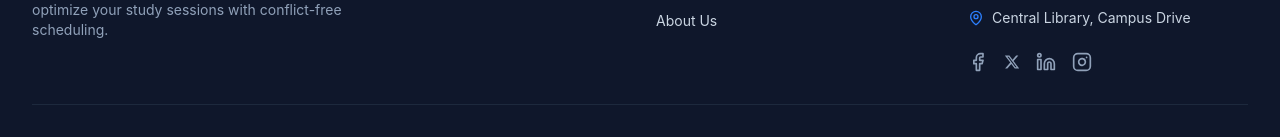
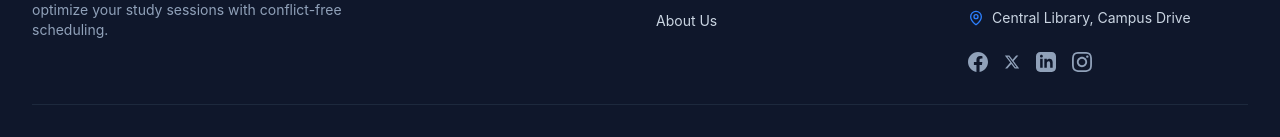
Before and after one commit to raihanuIR/StudyNook-Client, a React (Vite) app: page / in a window 1280 px wide. Shown: the part 2371-2508 px from the top of the page. Built offline with nearby package versions, Linux system fonts and the light colour scheme; no server answers.

Commit message:
fix: replace brand icon imports with inline SVGs in Footer

```diff
--- a/src/components/Footer.jsx
+++ b/src/components/Footer.jsx
@@ -1,6 +1,6 @@
 import React from 'react';
 import { Link } from 'react-router-dom';
-import { Mail, Phone, MapPin, Facebook, Linkedin, Instagram } from 'lucide-react';
+import { Mail, Phone, MapPin } from 'lucide-react';
 
 const Footer = () => {
   return (
@@ -30,7 +30,7 @@
                 <Link to="/rooms" className="text-sm hover:text-white transition-colors">Rooms</Link>
               </li>
               <li>
-                <span className="text-sm cursor-pointer hover:text-white transition-colors">About Us</span>
+                <Link to="/rooms" className="text-sm hover:text-white transition-colors">About Us</Link>
               </li>
             </ul>
           </div>
@@ -55,20 +55,29 @@
 
             {/* Social Icons */}
             <div className="mt-6 flex items-center gap-4">
-              <a href="#" className="text-slate-400 hover:text-white transition-colors">
-                <Facebook className="w-5 h-5" />
+              {/* Facebook */}
+              <a href="#" className="text-slate-400 hover:text-white transition-colors" aria-label="Facebook">
+                <svg className="w-5 h-5 fill-current" viewBox="0 0 24 24">
+                  <path d="M24 12.073c0-6.627-5.373-12-12-12s-12 5.373-12 12c0 5.99 4.388 10.954 10.125 11.854v-8.385H7.078v-3.47h3.047V9.43c0-3.007 1.792-4.669 4.533-4.669 1.312 0 2.686.235 2.686.235v2.953H15.83c-1.491 0-1.956.925-1.956 1.874v2.25h3.328l-.532 3.47h-2.796v8.385C19.612 23.027 24 18.062 24 12.073z"/>
+                </svg>
               </a>
-              {/* Custom SVG for the new X logo */}
+              {/* X logo */}
               <a href="#" className="text-slate-400 hover:text-white transition-colors" aria-label="X (formerly Twitter)">
                 <svg className="w-4 h-4 fill-current" viewBox="0 0 24 24">
                   <path d="M18.244 2.25h3.308l-7.227 8.26 8.502 11.24H16.17l-5.214-6.817L4.99 21.75H1.68l7.73-8.835L1.254 2.25H8.08l4.713 6.231zm-1.161 17.52h1.833L7.084 4.126H5.117z"/>
                 </svg>
               </a>
-              <a href="#" className="text-slate-400 hover:text-white transition-colors">
-                <Linkedin className="w-5 h-5" />
+              {/* LinkedIn */}
+              <a href="#" className="text-slate-400 hover:text-white transition-colors" aria-label="LinkedIn">
+                <svg className="w-5 h-5 fill-current" viewBox="0 0 24 24">
+                  <path d="M19 0h-14c-2.761 0-5 2.239-5 5v14c0 2.761 2.239 5 5 5h14c2.762 0 5-2.239 5-5v-14c0-2.761-2.238-5-5-5zm-11 19h-3v-11h3v11zm-1.5-12.268c-.966 0-1.75-.79-1.75-1.764s.784-1.764 1.75-1.764 1.75.79 1.75 1.764-.783 1.764-1.75 1.764zm13.5 12.268h-3v-5.604c0-3.368-4-3.113-4 0v5.604h-3v-11h3v1.765c1.396-2.586 7-2.777 7 2.476v6.759z"/>
+                </svg>
               </a>
-              <a href="#" className="text-slate-400 hover:text-white transition-colors">
-                <Instagram className="w-5 h-5" />
+              {/* Instagram */}
+              <a href="#" className="text-slate-400 hover:text-white transition-colors" aria-label="Instagram">
+                <svg className="w-5 h-5 fill-current" viewBox="0 0 24 24">
+                  <path d="M12 2.163c3.204 0 3.584.012 4.85.07 3.252.148 4.771 1.691 4.919 4.919.058 1.265.069 1.645.069 4.849 0 3.205-.012 3.584-.069 4.849-.149 3.225-1.664 4.771-4.919 4.919-1.266.058-1.644.07-4.85.07-3.204 0-3.584-.012-4.849-.07-3.26-.149-4.771-1.699-4.919-4.92-.058-1.265-.07-1.644-.07-4.849 0-3.204.013-3.583.07-4.849.149-3.227 1.664-4.771 4.919-4.919 1.266-.057 1.645-.069 4.849-.069zm0-2.163c-3.259 0-3.667.014-4.947.072-4.358.2-6.78 2.618-6.98 6.98-.059 1.281-.073 1.689-.073 4.948 0 3.259.014 3.668.072 4.948.2 4.358 2.618 6.78 6.98 6.98 1.281.058 1.689.072 4.948.072 3.259 0 3.668-.014 4.948-.072 4.354-.2 6.782-2.618 6.979-6.98.059-1.28.073-1.689.073-4.948 0-3.259-.014-3.667-.072-4.947-.196-4.354-2.617-6.78-6.979-6.98-1.281-.059-1.69-.073-4.949-.073zm0 5.838c-3.403 0-6.162 2.759-6.162 6.162s2.759 6.163 6.162 6.163 6.162-2.759 6.162-6.163c0-3.403-2.759-6.162-6.162-6.162zm0 10.162c-2.209 0-4-1.79-4-4 0-2.209 1.791-4 4-4s4 1.791 4 4c0 2.21-1.791 4-4 4zm6.406-11.845c-.796 0-1.441.645-1.441 1.44s.645 1.44 1.441 1.44c.795 0 1.439-.645 1.439-1.44s-.644-1.44-1.439-1.44z"/>
+                </svg>
               </a>
             </div>
           </div>
```
